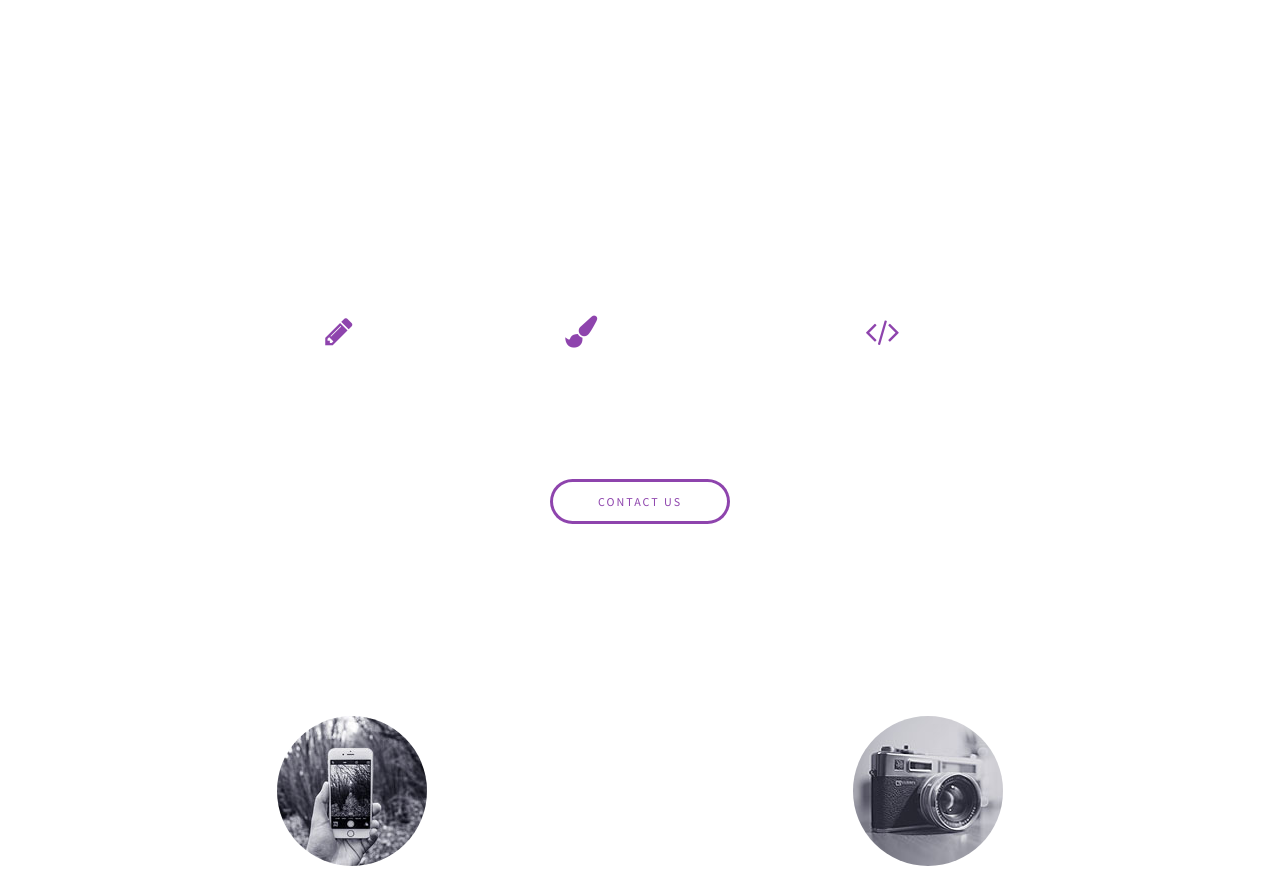
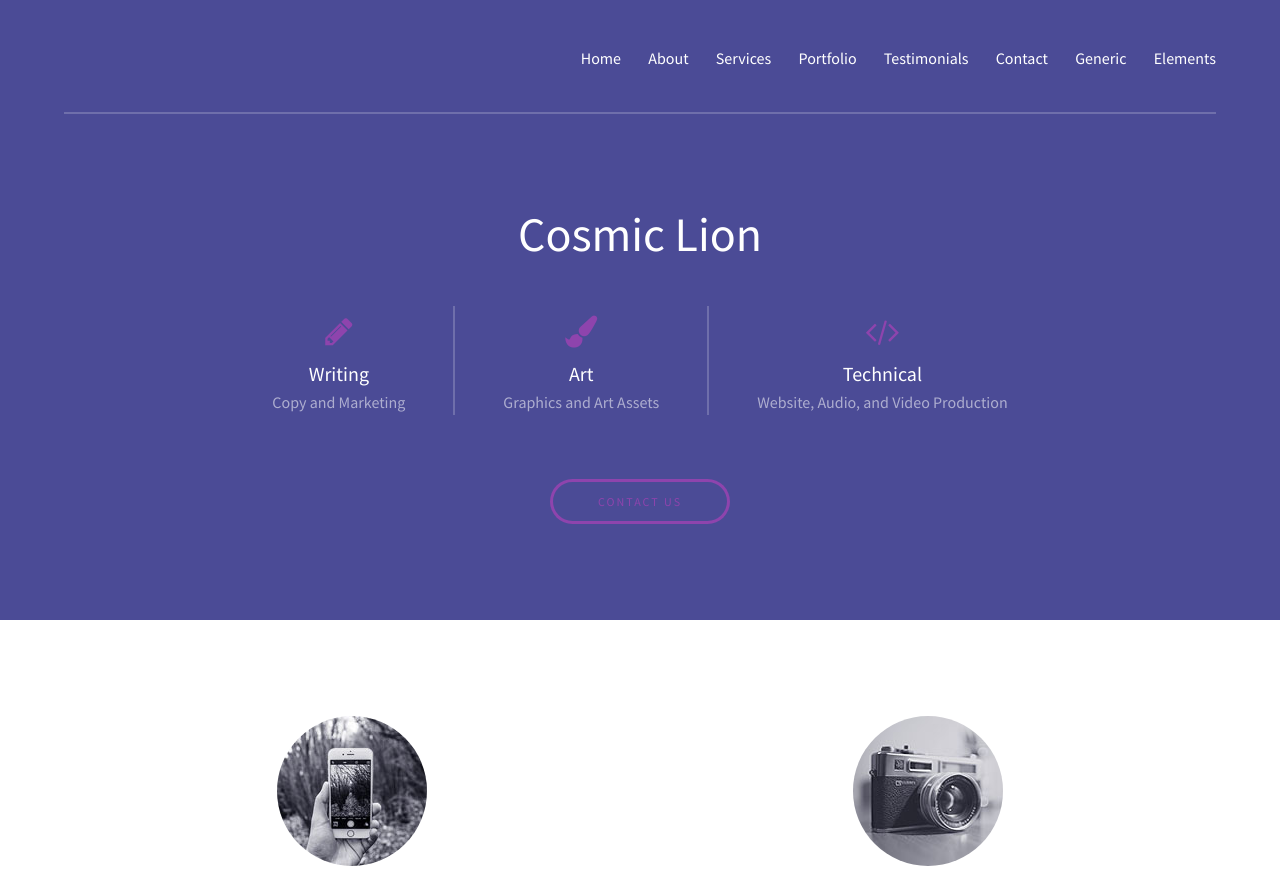
Before and after one commit to nixontest/cosmicliontest, a plain HTML site: page index.html in a window 1280 px wide. Shown: the top 869 px of the page. Drawn offline with Linux system fonts and the light colour scheme.

Commit message:
Update main.css

```diff
--- a/assets/css/main.css
+++ b/assets/css/main.css
@@ -2928,7 +2928,7 @@
 
 		#banner:before {
 			content: '';
-			background: rgba(255, 255, 255, 1);
+			background: rgba(75, 75, 150, 1);
 			/* background: rgba(75, 75, 93, 0.85); */
 			position: absolute;
 			width: 100%;
```
